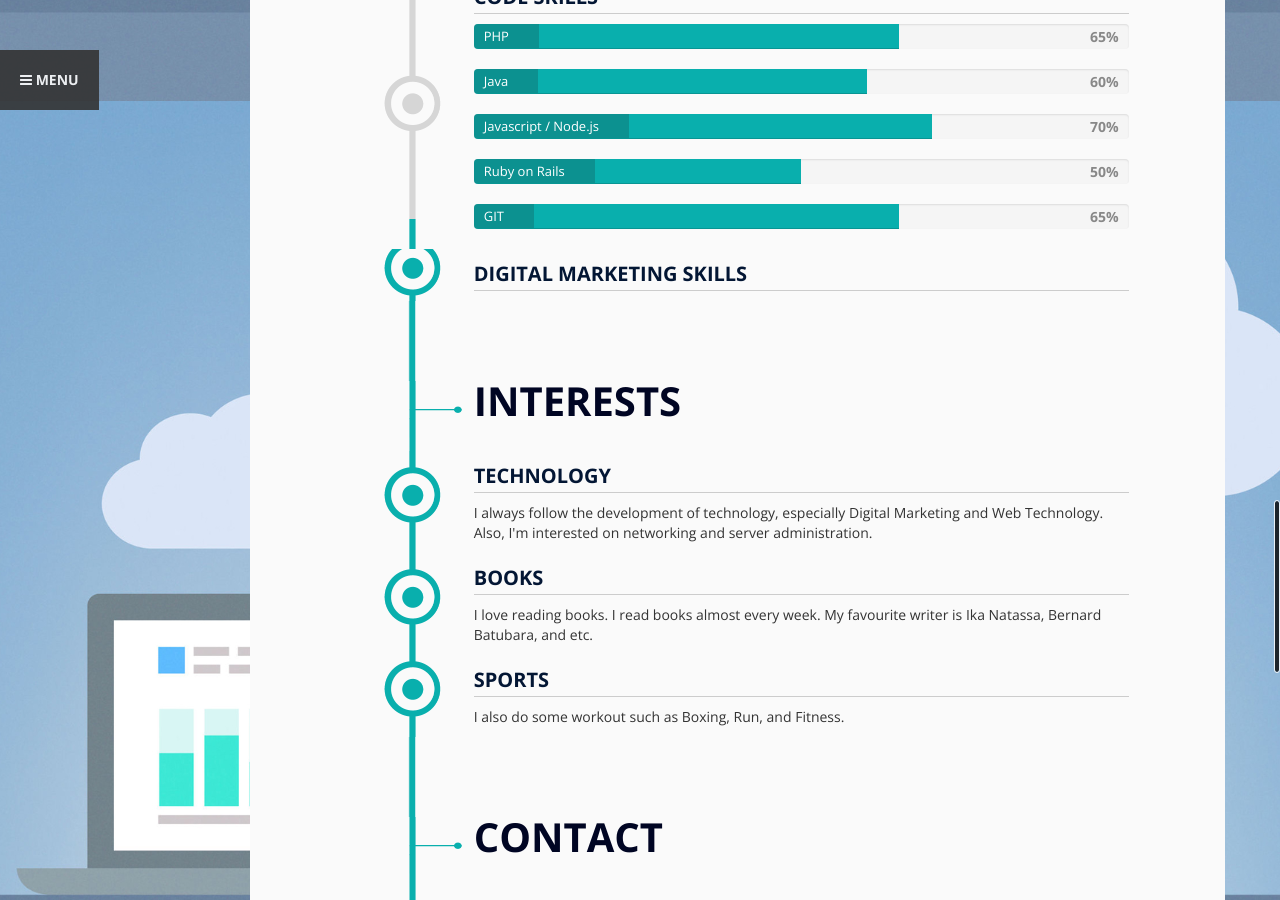
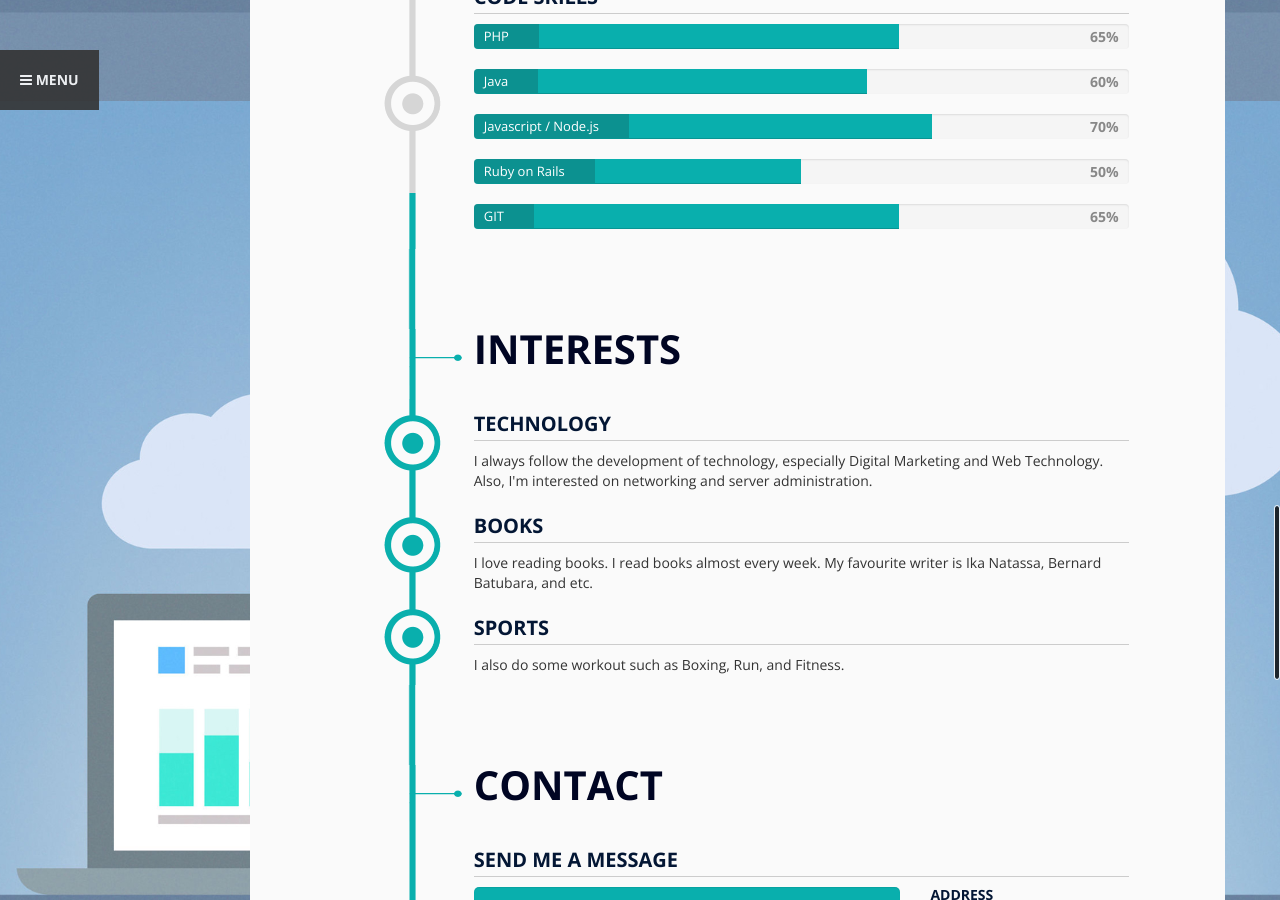
Before and after one commit to andikajayaw/andikajayaw.github.io, a Jekyll site: the page built from index.md, in a window 1280 px wide and 900 px high, scrolled down 2599 px. Built offline with Jekyll 4.4.1, drawn with Linux system fonts in a browser that asks for light colours; nearby versions of some CDN libraries; a script that is not in the unit is left out.

Commit message:
update skills

```diff
--- a/_includes/side_menu.html
+++ b/_includes/side_menu.html
@@ -16,7 +16,7 @@
         <!-- /edit with your name -->
     </div>
     <!-- edit with your Job -->
-    <p class="side-menu-job">Digital Marketer & Junior Web Developer</p>
+    <p class="side-menu-job">SQA & Junior Web Developer</p>
     <!-- /edit with your job -->
     <!-- /Menu Header -->
 
--- a/_layouts/default.html
+++ b/_layouts/default.html
@@ -16,7 +16,7 @@
             </div>
             <!-- /Edit With Your Name -->
             <!-- Edit With Your Job -->
-            <p class="side-menu-job">Digital Marketer & Junior Web Developer</p>
+            <p class="side-menu-job">SQA & Junior Web Developer</p>
             <!-- /Edit With Your Job -->
         </div>
     </div>
@@ -58,7 +58,7 @@
                     <!-- ==>> /SECTION: WORK EXPERIENCE <<==== -->
 
                     <!-- ====>> SECTION: SKILLS <<====-->
-                    {% include sections/_personal.html %} {% include sections/_language.html %} {% include sections/_programming.html %} {% include sections/_marketing.html %}
+                    {% include sections/_personal.html %} {% include sections/_language.html %} {% include sections/_programming.html %}
                     <!-- ==>> /SECTION: SKILLS -->
 
                     <!-- ====>> SECTION: INTERESTS <<====-->
```
